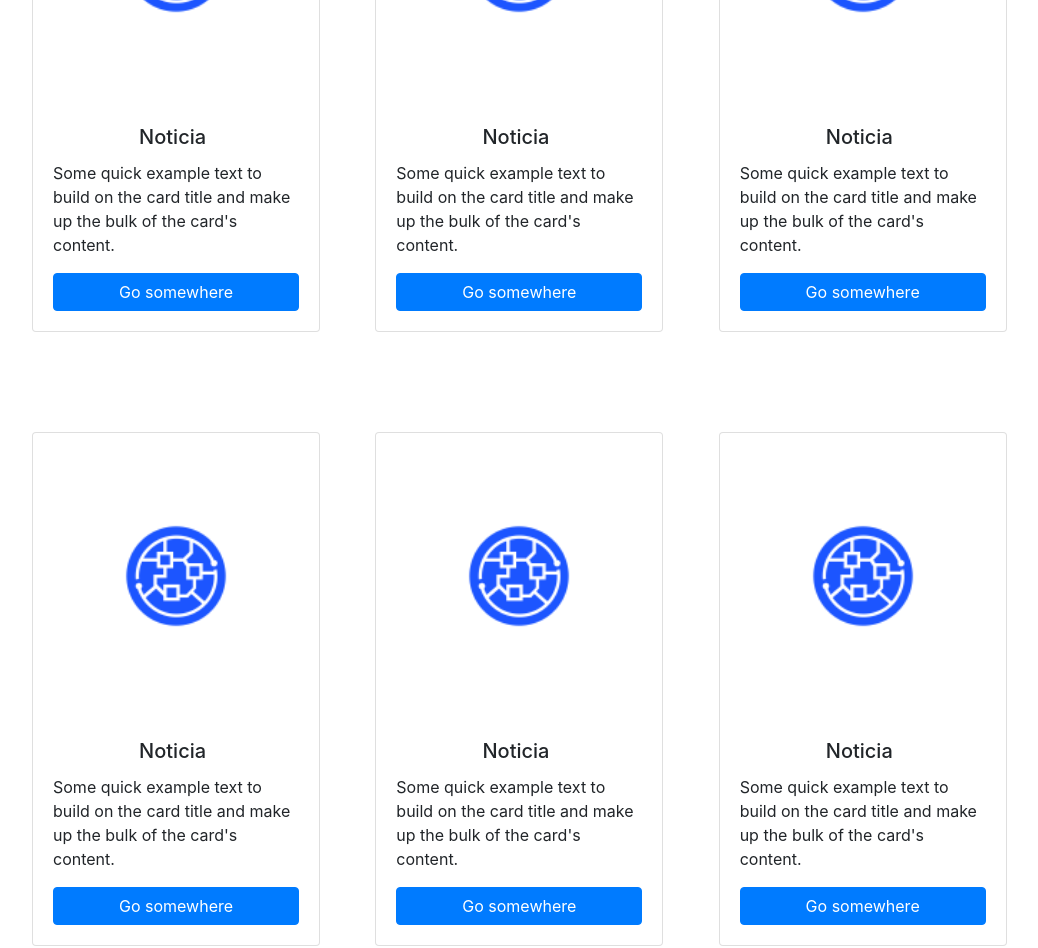
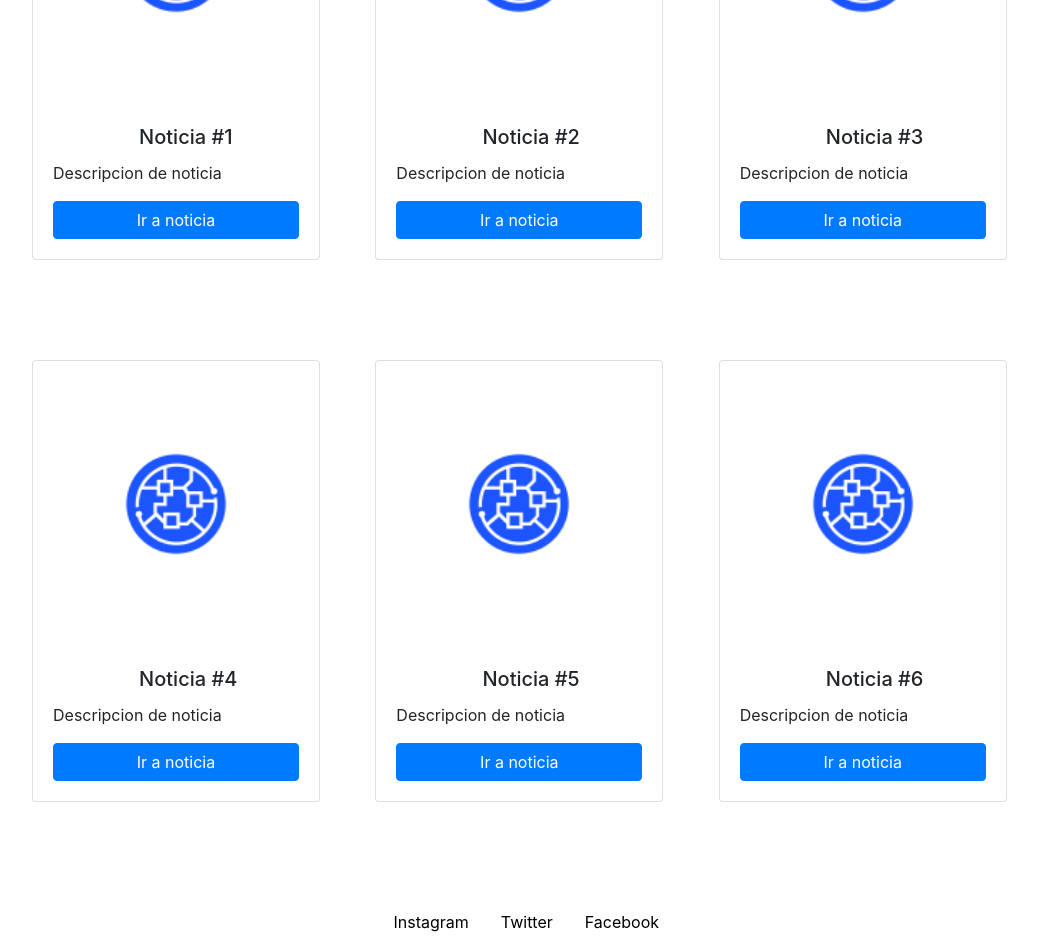
Before and after one commit to TrellixVulnTeam/Technet_Q1OZ, a website: page index.html in a window 1280 px wide. Shown: the part 1520-2468 px from the top of the page, without its empty margins (233-1271 px from the left). Drawn offline with nearby package versions, Linux system fonts and the light colour scheme.

Commit message:
cambios sass 2

```diff
--- a/index.html
+++ b/index.html
@@ -102,10 +102,9 @@
 				<div class="card" style="width: 18rem;">
 					<img src="assets/logo.png" class="card-img-top" alt="...">
 					<div class="card-body">
-						<h5 class="card-title">Noticia</h5>
-						<p class="card-text">Some quick example text to build on the card title and make up the bulk of
-							the card's content.</p>
-						<a href="#" class="btn btn-primary">Go somewhere</a>
+						<h5 class="card-title">Noticia #1</h5>
+						<p class="card-text">Descripcion de noticia</p>
+						<a href="#" class="btn btn-primary">Ir a noticia</a>
 					</div>
 				</div>
 			</div>
@@ -116,10 +115,9 @@
 				<div class="card" style="width: 18rem;">
 					<img src="assets/logo.png" class="card-img-top" alt="...">
 					<div class="card-body">
-						<h5 class="card-title">Noticia</h5>
-						<p class="card-text">Some quick example text to build on the card title and make up the bulk of
-							the card's content.</p>
-						<a href="#" class="btn btn-primary">Go somewhere</a>
+						<h5 class="card-title">Noticia #2</h5>
+						<p class="card-text">Descripcion de noticia</p>
+						<a href="#" class="btn btn-primary">Ir a noticia</a>
 					</div>
 				</div>
 			</div>
@@ -130,10 +128,9 @@
 				<div class="card" style="width: 18rem;">
 					<img src="assets/logo.png" class="card-img-top" alt="...">
 					<div class="card-body">
-						<h5 class="card-title">Noticia</h5>
-						<p class="card-text">Some quick example text to build on the card title and make up the bulk of
-							the card's content.</p>
-						<a href="#" class="btn btn-primary">Go somewhere</a>
+						<h5 class="card-title">Noticia #3</h5>
+						<p class="card-text">Descripcion de noticia</p>
+						<a href="#" class="btn btn-primary">Ir a noticia</a>
 					</div>
 				</div>
 			</div>
@@ -148,11 +145,9 @@
 				<div class="card" style="width: 18rem;">
 					<img src="assets/logo.png" class="card-img-top" alt="...">
 					<div class="card-body">
-						<h5 class="card-title">Noticia</h5>
-						<p class="card-text">Some quick example text to build on the card title and make up the bulk of
-							the card's
-							content.</p>
-						<a href="#" class="btn btn-primary">Go somewhere</a>
+						<h5 class="card-title">Noticia #4</h5>
+						<p class="card-text">Descripcion de noticia</p>
+						<a href="#" class="btn btn-primary">Ir a noticia</a>
 					</div>
 				</div>
 			</div>
@@ -163,10 +158,9 @@
 				<div class="card" style="width: 18rem;">
 					<img src="assets/logo.png" class="card-img-top" alt="...">
 					<div class="card-body">
-						<h5 class="card-title">Noticia</h5>
-						<p class="card-text">Some quick example text to build on the card title and make up the bulk of
-							the card's content.</p>
-						<a href="#" class="btn btn-primary">Go somewhere</a>
+						<h5 class="card-title">Noticia #5</h5>
+						<p class="card-text">Descripcion de noticia</p>
+						<a href="#" class="btn btn-primary">Ir a noticia</a>
 					</div>
 				</div>
 			</div>
@@ -177,10 +171,9 @@
 				<div class="card" style="width: 18rem;">
 					<img src="assets/logo.png" class="card-img-top" alt="...">
 					<div class="card-body">
-						<h5 class="card-title">Noticia</h5>
-						<p class="card-text">Some quick example text to build on the card title and make up the bulk of
-							the card's content.</p>
-						<a href="#" class="btn btn-primary">Go somewhere</a>
+						<h5 class="card-title">Noticia #6</h5>
+						<p class="card-text">Descripcion de noticia</p>
+						<a href="#" class="btn btn-primary">Ir a noticia</a>
 					</div>
 				</div>
 			</div>
--- a/scss/_contenido.scss
+++ b/scss/_contenido.scss
@@ -29,5 +29,5 @@
 }
 
 .top {
-    margin-top: 280px;
+    margin-top: 60px;
 }
```
Also changed, not shown: pages/crypto.html (+18 -24 lines), css/style.css.
